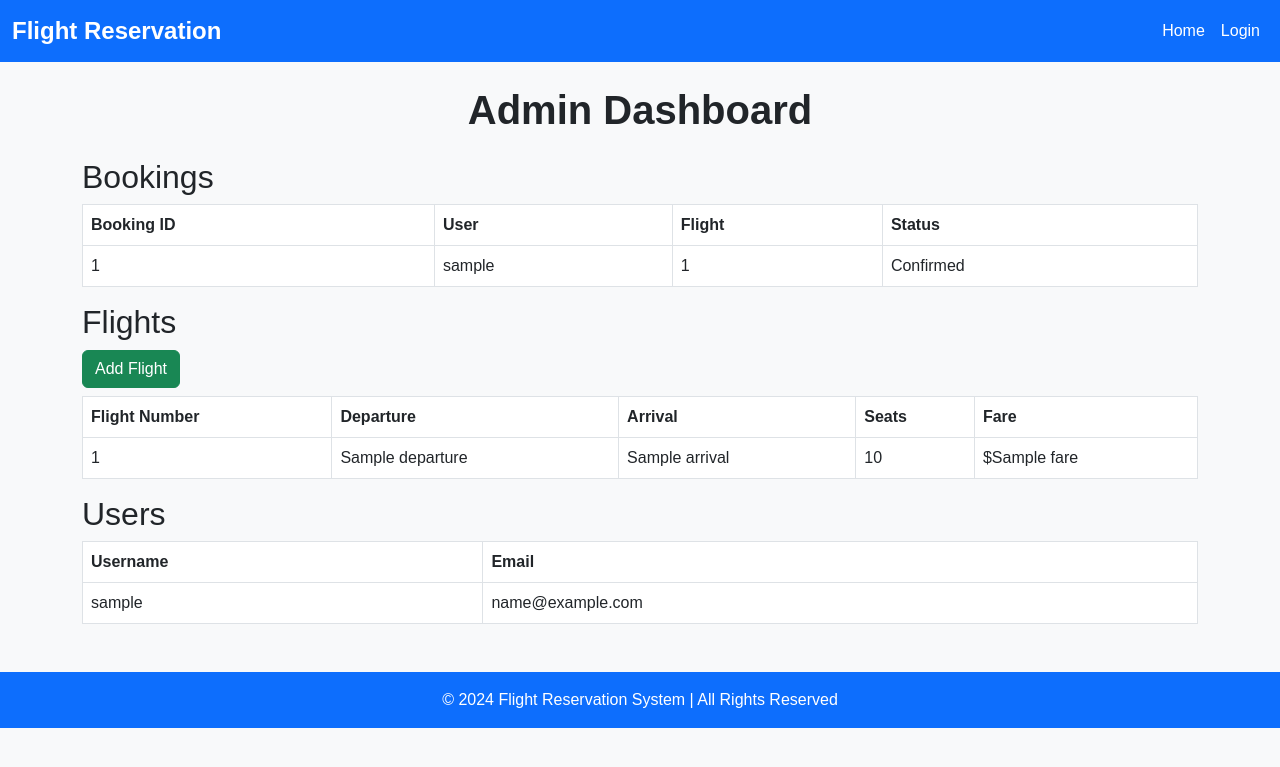
After one commit to paliwaladitya2/flight-reservation, a Django app: template flight_reservation/reservations/templates/admin_dashboard.html in a window 1280 px wide. The commit adds this page. Shown: the top 767 px of the page. Run offline with Django 3.2, Linux system fonts and the light colour scheme; tables that the repository leaves empty hold one stand-in row (values such as "Sample post"); the template is opened without the code that fills it: values that come from a table or form of the project are taken from there, most other values are stand-ins (such as "Sample title", 1, 10 or a date in 2020).

Commit message:
basic changes

```diff
--- /dev/null
+++ b/flight_reservation/reservations/templates/admin_dashboard.html
@@ -0,0 +1,70 @@
+{% extends "base.html" %}
+{% block title %}Admin Dashboard{% endblock %}
+{% block content %}
+<h1 class="text-center mb-4">Admin Dashboard</h1>
+
+<h2>Bookings</h2>
+<table class="table table-bordered">
+    <thead>
+        <tr>
+            <th>Booking ID</th>
+            <th>User</th>
+            <th>Flight</th>
+            <th>Status</th>
+        </tr>
+    </thead>
+    <tbody>
+        {% for booking in bookings %}
+        <tr>
+            <td>{{ booking.id }}</td>
+            <td>{{ booking.user.username }}</td>
+            <td>{{ booking.flight.flight_number }}</td>
+            <td>{{ booking.state }}</td>
+        </tr>
+        {% endfor %}
+    </tbody>
+</table>
+
+<h2>Flights</h2>
+<a href="{% url 'add_flight' %}" class="btn btn-success mb-2">Add Flight</a>
+<table class="table table-bordered">
+    <thead>
+        <tr>
+            <th>Flight Number</th>
+            <th>Departure</th>
+            <th>Arrival</th>
+            <th>Seats</th>
+            <th>Fare</th>
+        </tr>
+    </thead>
+    <tbody>
+        {% for flight in flights %}
+        <tr>
+            <td>{{ flight.flight_number }}</td>
+            <td>{{ flight.departure }}</td>
+            <td>{{ flight.arrival }}</td>
+            <td>{{ flight.seats }}</td>
+            <td>${{ flight.fare }}</td>
+        </tr>
+        {% endfor %}
+    </tbody>
+</table>
+
+<h2>Users</h2>
+<table class="table table-bordered">
+    <thead>
+        <tr>
+            <th>Username</th>
+            <th>Email</th>
+        </tr>
+    </thead>
+    <tbody>
+        {% for user in users %}
+        <tr>
+            <td>{{ user.username }}</td>
+            <td>{{ user.email }}</td>
+        </tr>
+        {% endfor %}
+    </tbody>
+</table>
+{% endblock %}
--- a/flight_reservation/reservations/urls.py
+++ b/flight_reservation/reservations/urls.py
@@ -7,8 +7,7 @@ urlpatterns = [
     path("edit-flight/<int:flight_id>/", views.edit_flight, name="edit_flight"),  # Edit existing flight
 
     # User Management
-    path("register/", views.register_user, name="register"),  # User registration
+    path("register/", views.register, name="register"),  # User registration
     path("checkout/<int:booking_id>/", views.checkout, name="checkout"),
-    path("payment-success/", views.payment_success, name="payment_success"),
-    path("payment-cancel/", views.payment_cancel, name="payment_cancel"),
+    path("payment-success/", views.payment_success, name="payment_success")
 ]
```
Also changed, not shown: flight_reservation/reservations/templates/login.html (+7 -5 lines), flight_reservation/reservations/templates/register.html (added, +31 -0 lines), flight_reservation/reservations/views.py (+32 -6 lines), flight_reservation/db.sqlite3.
